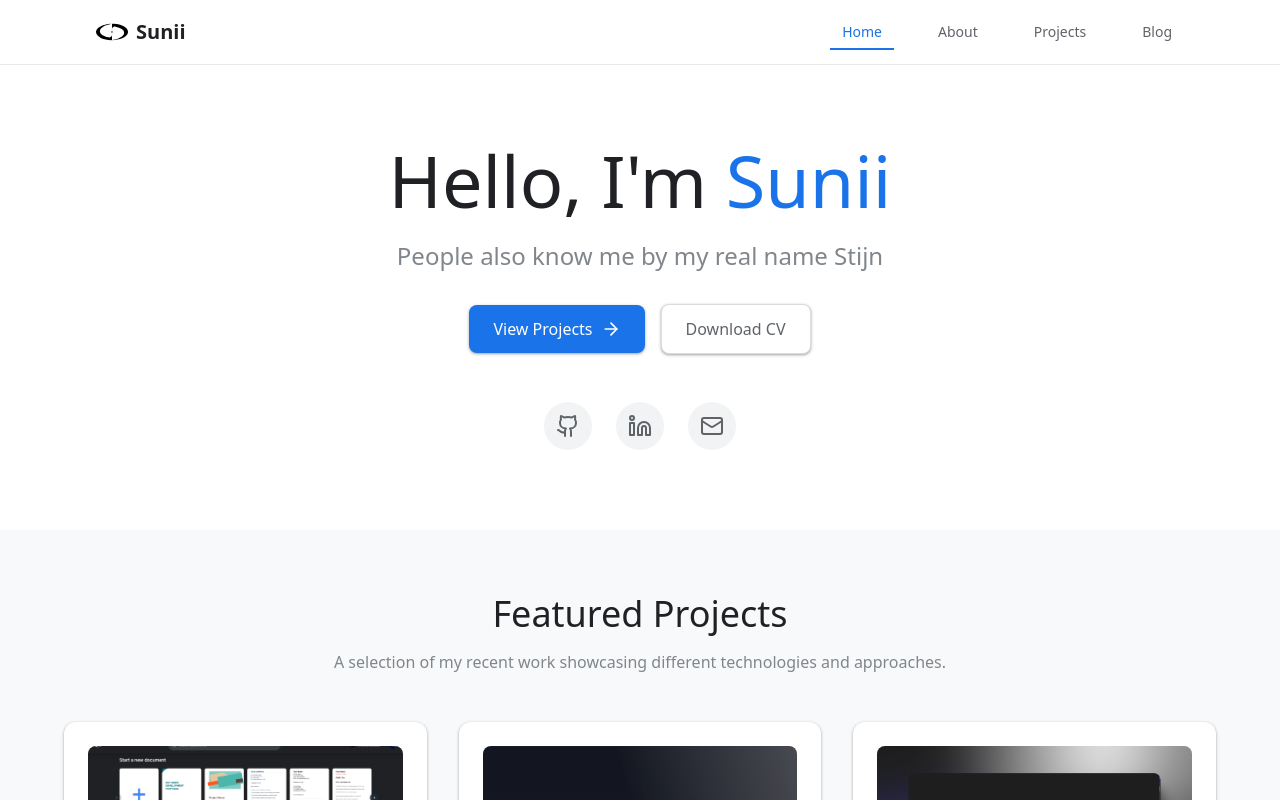
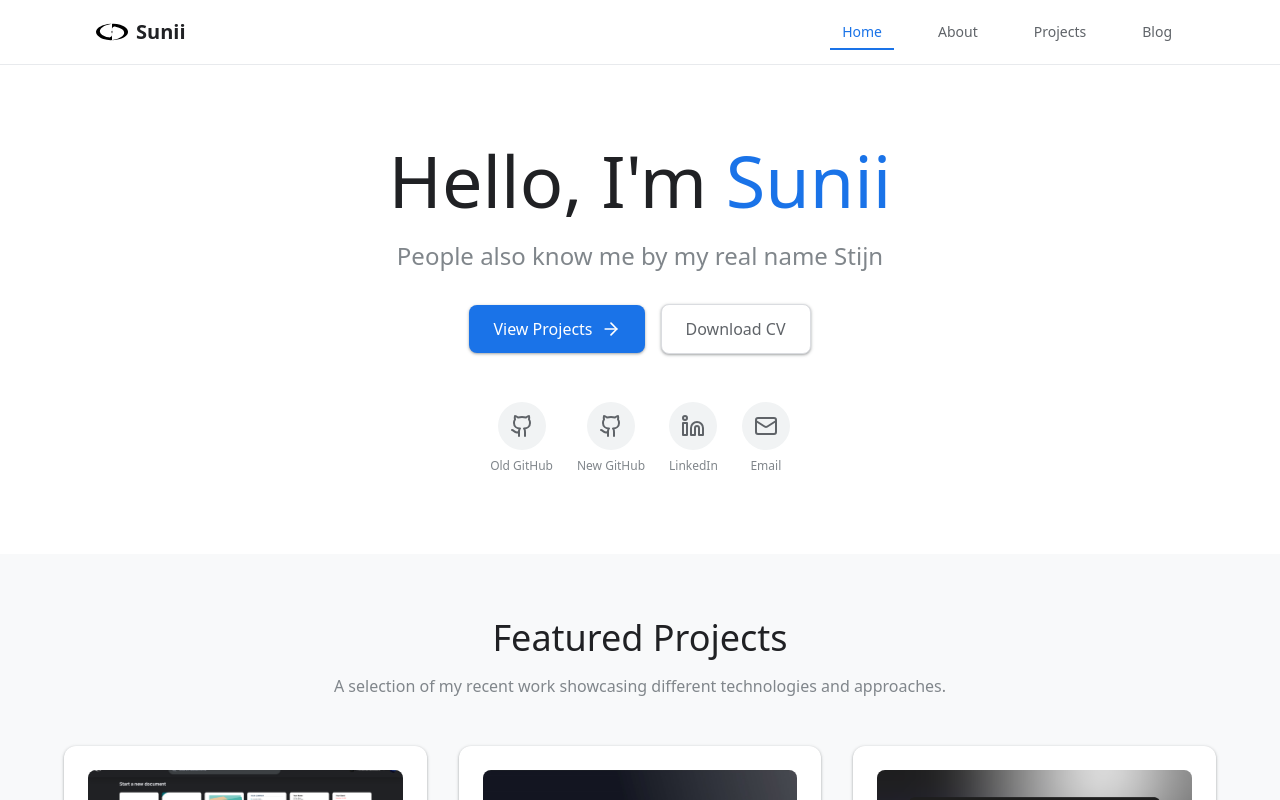
Before and after one commit to Sunii-999/portfolio, a React (Create React App) app: page / in a window 1280 px wide. Shown: the top 800 px of the page. Built offline with nearby package versions, Linux system fonts and the light colour scheme.

Commit message:
added new github and old github

```diff
--- a/src/data/profile.js
+++ b/src/data/profile.js
@@ -41,7 +41,8 @@ export const profile = {
     ],
 
     social: {
-      github: "https://github.com/walravensJS",
+      github: "https://github.com/sunii-999",
+      oldGithub: "https://github.com/walravensJS",
       linkedin: "https://www.linkedin.com/in/stijn-walravens/",
       email: "stijnjoeywalravens@gmail.com"
     }
--- a/src/pages/Home.jsx
+++ b/src/pages/Home.jsx
@@ -79,12 +79,13 @@ const Home = () => {
   className="flex justify-center space-x-6"
 >
   {[
-                { icon: Github, url: profile.social.github, label: 'GitHub' },
+    { icon: Github, url: profile.social.oldGithub, label: 'Old GitHub' },
+    { icon: Github, url: profile.social.github, label: 'New GitHub' },
     { icon: Linkedin, url: profile.social.linkedin, label: 'LinkedIn' },
-                { icon: Mail, url: `mailto:${profile.social.email}`, label: 'Email' }
+    { icon: Mail, url: `mailto:${profile.social.email}`, label: 'Email' },
   ].map(({ icon: Icon, url, label }) => (
+    <div key={label} className="flex flex-col items-center">
       <a
-                  key={label}
         href={url}
         target="_blank"
         rel="noopener noreferrer"
@@ -93,8 +94,11 @@ const Home = () => {
       >
         <Icon size={24} className="text-google-gray-700" />
       </a>
+      <span className="text-xs text-google-gray-600 mt-2">{label}</span>
+    </div>
   ))}
 </motion.div>
+
           </div>
         </div>
       </section>
```
Lines whose indentation alone changed are shown as unchanged.
